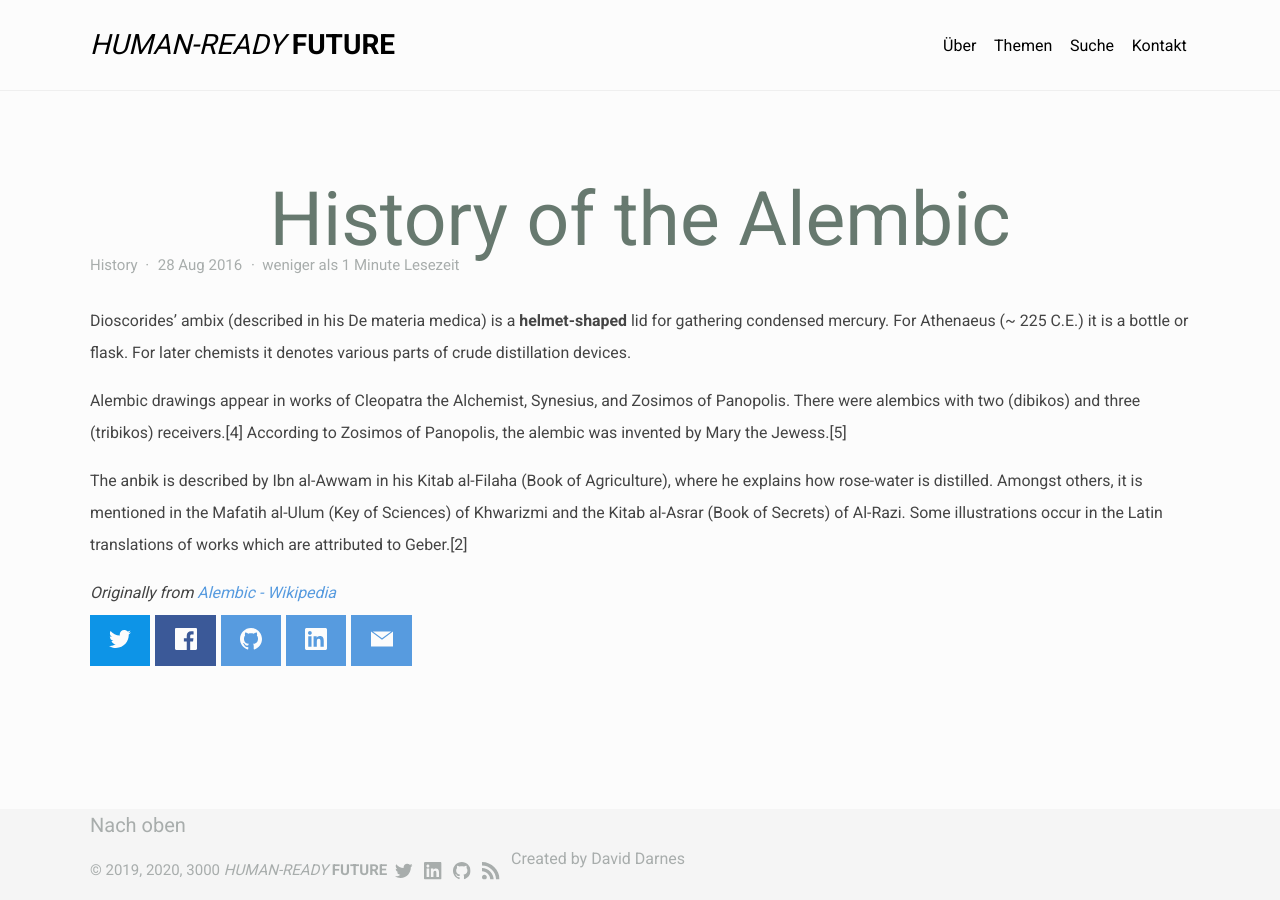
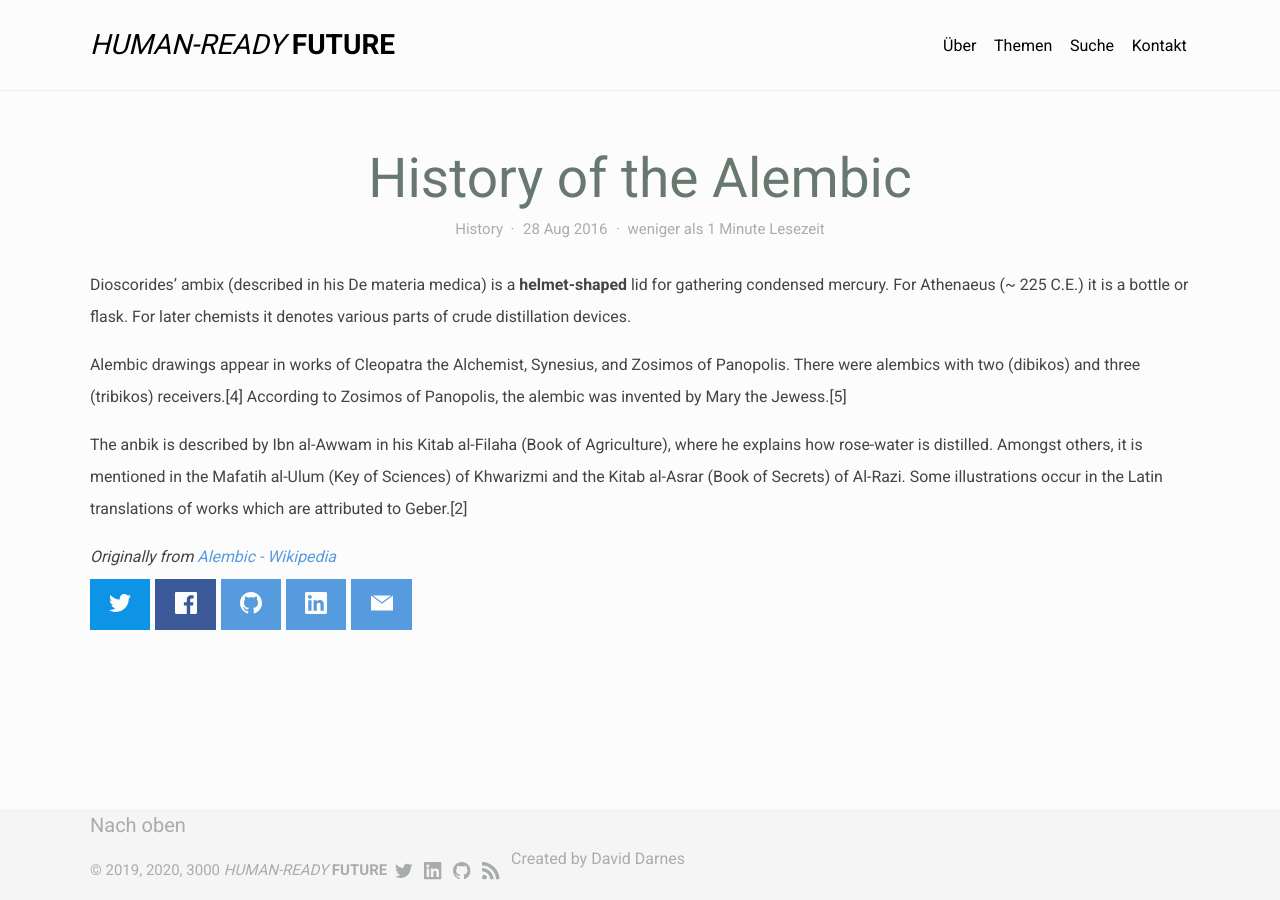
Before and after one commit to 110101/blog_humanreadyfuture, a Jekyll site: the page built from _posts/2016-08-28-example-post-two.md, in a window 1280 px wide. Built offline with Jekyll 4.4.1, drawn with Linux system fonts in a browser that asks for light colours.

Commit message:
update post template

```diff
--- a/_layouts/post.html
+++ b/_layouts/post.html
@@ -5,13 +5,16 @@ layout: default
 
   <article class="article  article--post  content  typeset">
     <div class="heading">
-      <h1>{{ page.title }}</h1>
+      <h2>{{ page.title }}</h2>
     </div>
-    {% include post-meta.html %}
+    <div class="meta">
+      {% include post-meta.html %}
+    </div>
+
     {{ content }}
 
     {% include nav-share.html %}
 
-    {% include post-comments.html %}
+    <!-- {% include post-comments.html %} -->
 
   </article>
```
